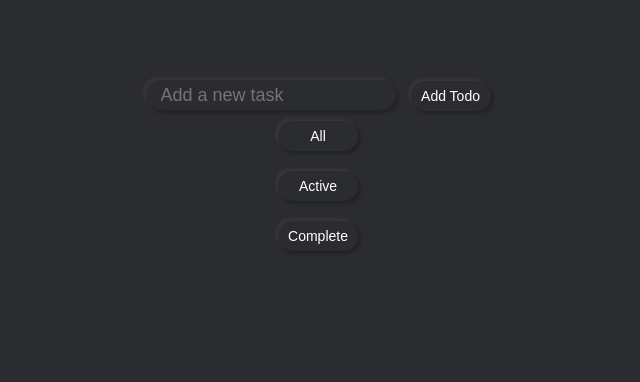
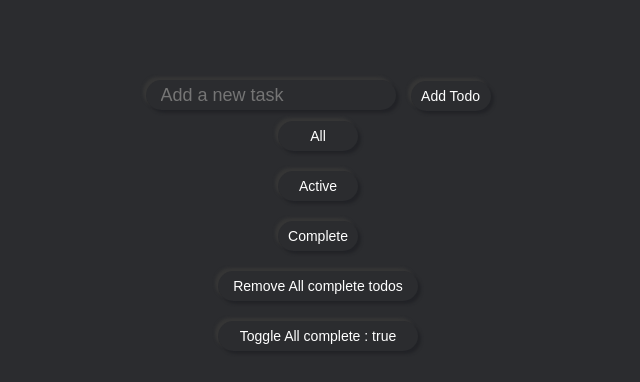
Before and after one commit to Abdelrhman612/To-Do-List-ReactJs, a React (Vite) app: page / in a window 1280 px wide. Shown: the top 382 px of the page, without its empty margins (322-962 px from the left). Built offline with nearby package versions, Linux system fonts and the light colour scheme.

Commit message:
update App.tsx

```diff
--- a/src/App.tsx
+++ b/src/App.tsx
@@ -8,6 +8,7 @@ function App() {
     { id: string; text: string; complete: boolean }[]
   >([]);
   const [todosToshow, setTodoToShow] = useState("all");
+  const [toggleAllComplete, setToggleAllComplete] = useState(true);
 
   const AddTodo = (todo: { id: string; text: string; complete: boolean }) => {
     setTodos([todo, ...todos]);
@@ -17,6 +18,10 @@ function App() {
   };
   const updateTodoToshow = (s: string) => {
     setTodoToShow(s);
+  };
+  const removeAllTodosComplete = () => {
+    const newTodos = todos.filter((todo) => !todo.complete);
+    setTodos(newTodos);
   };
   const toggleComplete = (id: string) => {
     const newTodos = todos.map((todo) => {
@@ -63,6 +68,20 @@ function App() {
         >
           Complete
         </button>
+        <button className="all-btn btn" onClick={removeAllTodosComplete}>
+          Remove All complete todos
+        </button>
+        <button
+          className="all-btn btn"
+          onClick={() => {
+            setTodos(
+              todos.map((todo) => ({ ...todo, complete: toggleAllComplete }))
+            );
+            setToggleAllComplete(!toggleAllComplete);
+          }}
+        >
+          Toggle All complete : {`${toggleAllComplete}`}
+        </button>
       </div>
     </>
   );
```
